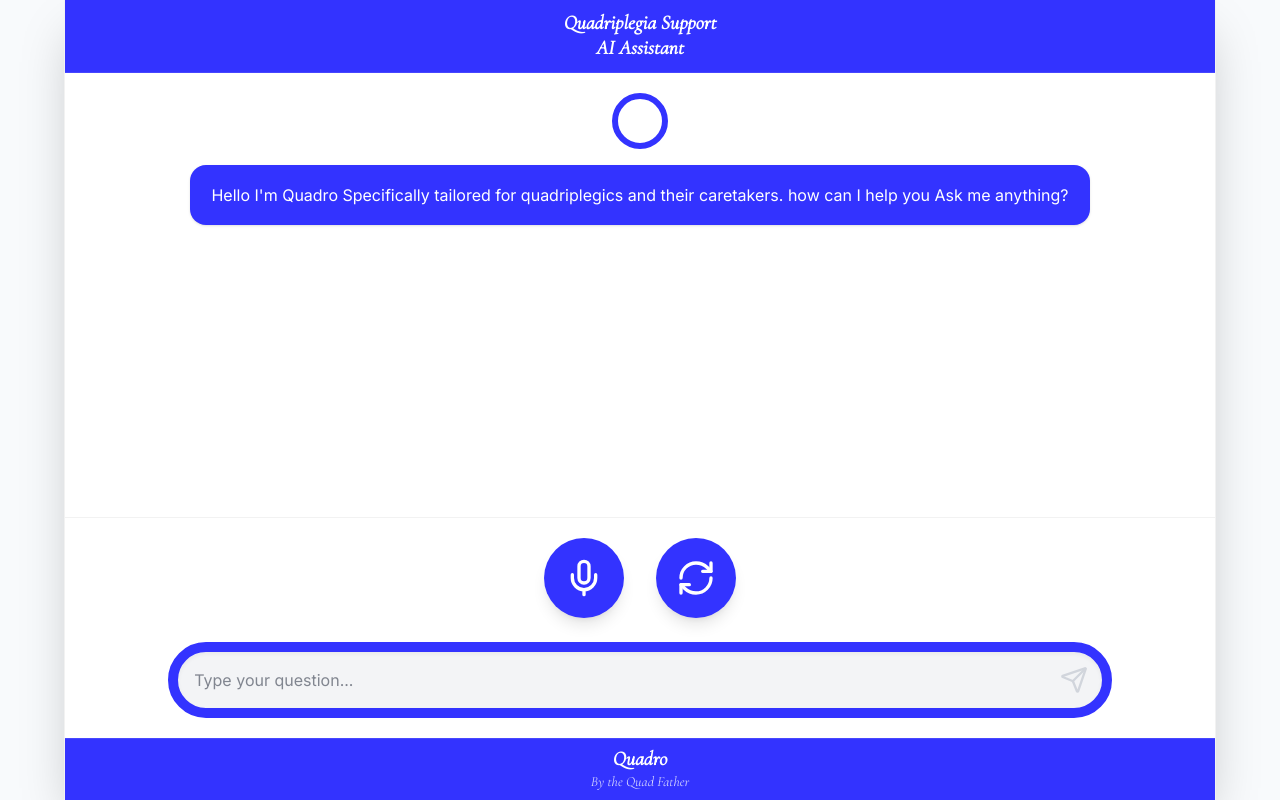
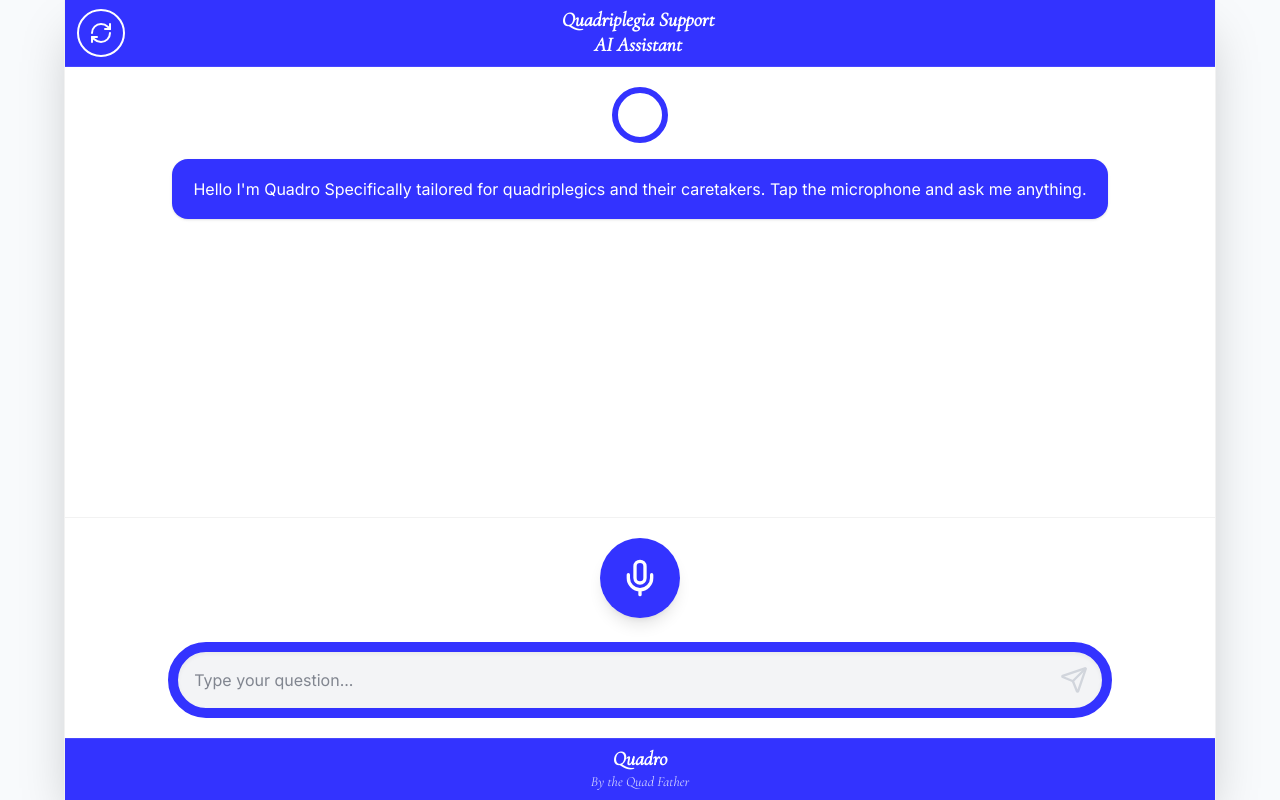
Before and after one commit to printofficepools-lab/My-first-publish, a React (Vite) app: page / in a window 1280 px wide. Built offline with nearby package versions, Linux system fonts and the light colour scheme; no server answers.

Commit message:
feat: Add refresh button and update welcome message
Introduces a refresh button to the header for easy re-initialization of the application. Also refines the initial bot message to be more direct about voice input functionality.

```diff
--- a/src/components/ChatInterface.tsx
+++ b/src/components/ChatInterface.tsx
@@ -17,7 +17,7 @@ export const ChatInterface: React.FC = () => {
   const [messages, setMessages] = useState<Message[]>([
     {
       id: '1',
-      text: "Hello I'm Quadro Specifically tailored for quadriplegics and their caretakers. how can I help you Ask me anything?",
+      text: "Hello I'm Quadro Specifically tailored for quadriplegics and their caretakers. Tap the microphone and ask me anything.",
       sender: 'bot',
       timestamp: new Date(),
     },
@@ -105,7 +105,14 @@ export const ChatInterface: React.FC = () => {
 
       {/* Header */}
       <header className="p-2 border-b border-white/10 bg-blue-800 flex items-center z-10" role="banner">
-        <div className="w-14 h-14 shrink-0" aria-hidden="true" />
+        <button
+          onClick={() => window.location.reload()}
+          className="w-12 h-12 rounded-full flex items-center justify-center bg-blue-800 text-white hover:bg-blue-700 active:scale-95 transition-all border-2 border-white focus-visible:ring-2 focus-visible:ring-white outline-none shrink-0 ml-1"
+          aria-label="Refresh app and chat"
+          title="Refresh App"
+        >
+          <RefreshCw size={24} />
+        </button>
         <div className="flex-1 text-center">
           <h1 className="text-xl font-serif italic font-bold text-white leading-tight">
             <span className="block">Quadriplegia Support</span>
@@ -269,14 +276,6 @@ export const ChatInterface: React.FC = () => {
             >
               <Mic size={40} />
             </button>
-            <button
-              onClick={() => window.location.reload()}
-              className="w-20 h-20 rounded-full flex items-center justify-center bg-blue-800 text-white hover:bg-blue-900 active:scale-95 transition-all shadow-lg focus-visible:ring-4 focus-visible:ring-blue-500 outline-none"
-              aria-label="Refresh app and chat"
-              title="Refresh App"
-            >
-              <RefreshCw size={40} />
-            </button>
           </div>
 
           <div className="w-[85%] mx-auto relative">
```
